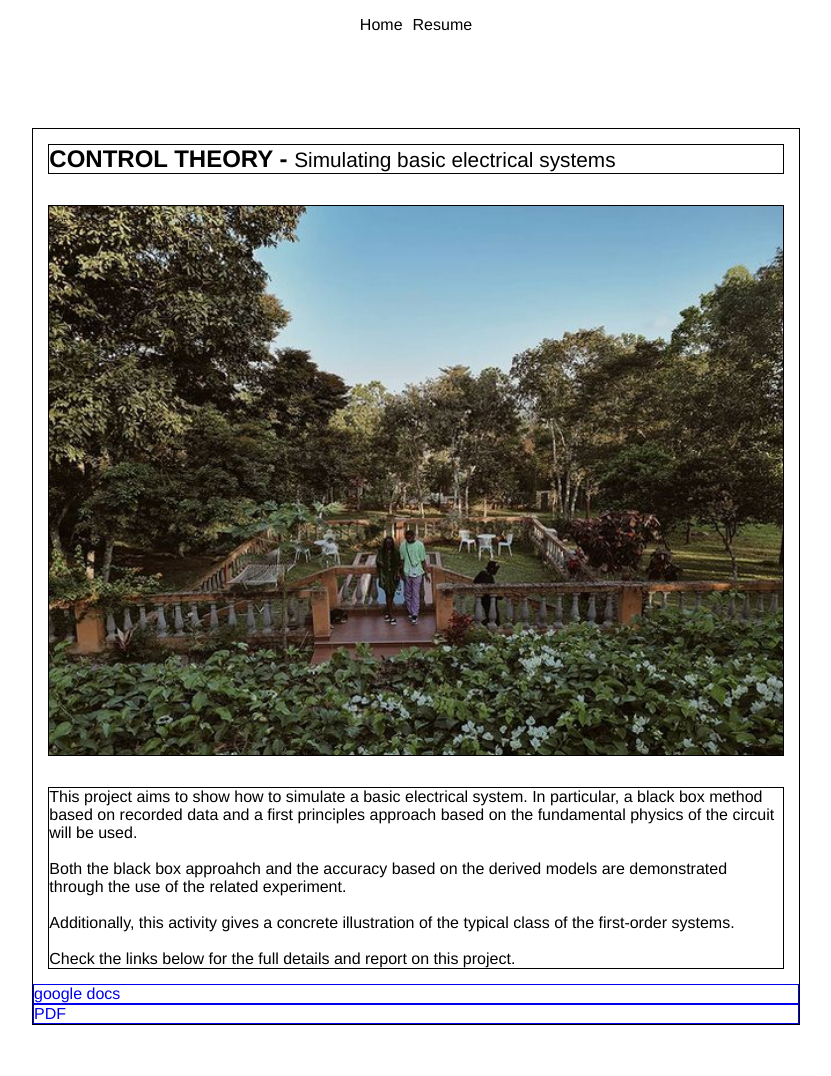
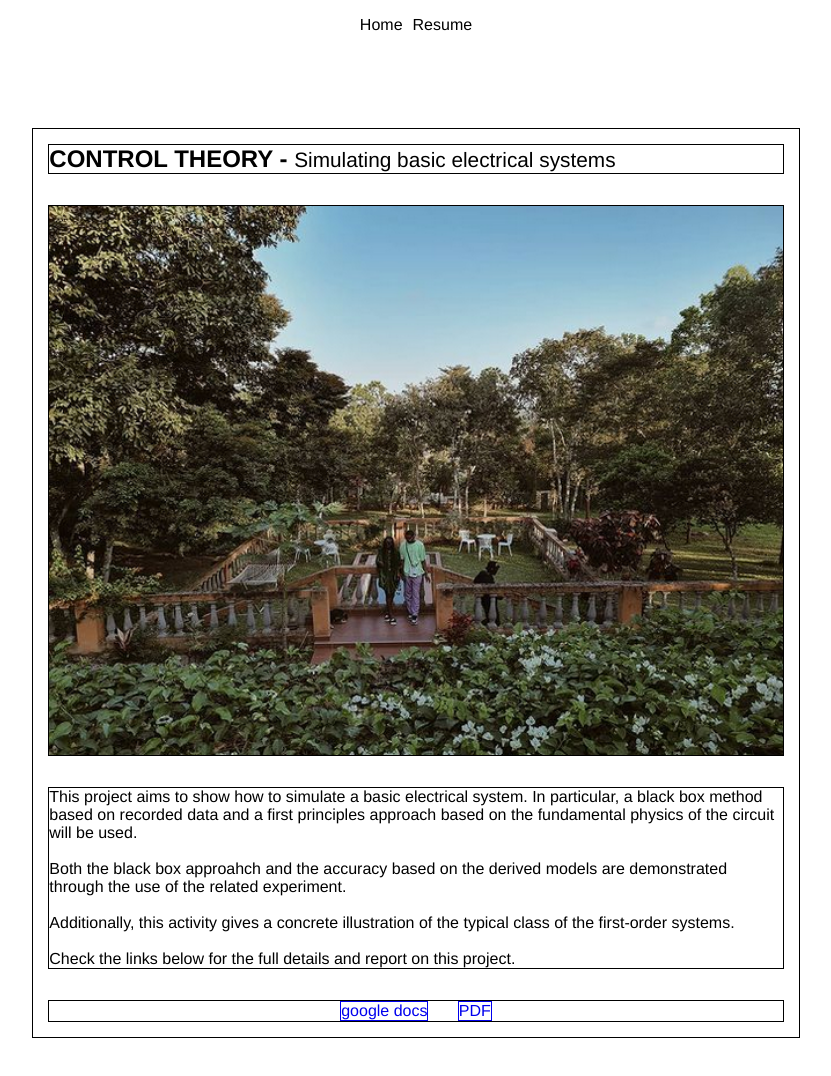
Before and after one commit to kwablah8/kwablah, a plain HTML site: page project1.html in a window 1280 px wide. Shown: the whole page, without its empty margins (224-1055 px from the left). Drawn offline with Linux system fonts and the light colour scheme.

Commit message:
adjustments to positioning of project report links

```diff
--- a/css/projectn.css
+++ b/css/projectn.css
@@ -108,8 +108,18 @@ span{
   margin: 2%;
 }
 
+.link-container{
+  border: solid 1px;
+  margin: 2%;
+  display: flex;
+  flex-direction: row;
+  align-items: center;
+  justify-content: center;
+}
+
 .project-report-link{
   border: solid 1px;
+  margin-inline: 2%;
 }
 
 @media only screen and (max-width: 600px) {
--- a/project1.html
+++ b/project1.html
@@ -26,19 +26,25 @@
                 <section>
                     <div id="main-section">
                         <div id="ms-content">
-                            <h2 class="project-title">CONTROL THEORY - <span> Simulating basic electrical systems</span></h2>
+                            <h2 class="project-title">CONTROL THEORY - <span> Simulating basic electrical systems</span>
+                            </h2>
                             <img src="images/img1.png" class="project-image" alt="thumbnail">
                             <p class="project-description">This project aims to show how to simulate a basic electrical
                                 system. In particular, a black box method
                                 based on recorded data and a first principles approach based on the fundamental physics
                                 of the
-                                circuit will be used. <br><br>Both the black box approahch and the accuracy based on the derived
-                                models are demonstrated through the use of the related experiment. <br><br>Additionally, this
+                                circuit will be used. <br><br>Both the black box approahch and the accuracy based on the
+                                derived
+                                models are demonstrated through the use of the related experiment. <br><br>Additionally,
+                                this
                                 activity gives a concrete illustration of the typical class of the first-order systems.
                                 <br><br>Check the links below for the full details and report on this project.
                             </p>
-                            <a href="https://docs.google.com/document/d/1hZtynt7jH2RnMct_Yzn-jlsyco4hyepSnODjX1uHAZU/edit?usp=sharing" class="project-report-link">google docs</a>
-                            <a href="docs/project1.pdf" class="project-report-link">PDF</a>
+                            <div class="link-container">
+                                <a href="https://docs.google.com/document/d/1hZtynt7jH2RnMct_Yzn-jlsyco4hyepSnODjX1uHAZU/edit?usp=sharing"
+                                    class="project-report-link">google docs</a>
+                                <a href="docs/project1.pdf" class="project-report-link">PDF</a>
+                            </div>
                         </div>
                     </div>
                 </section>
```
